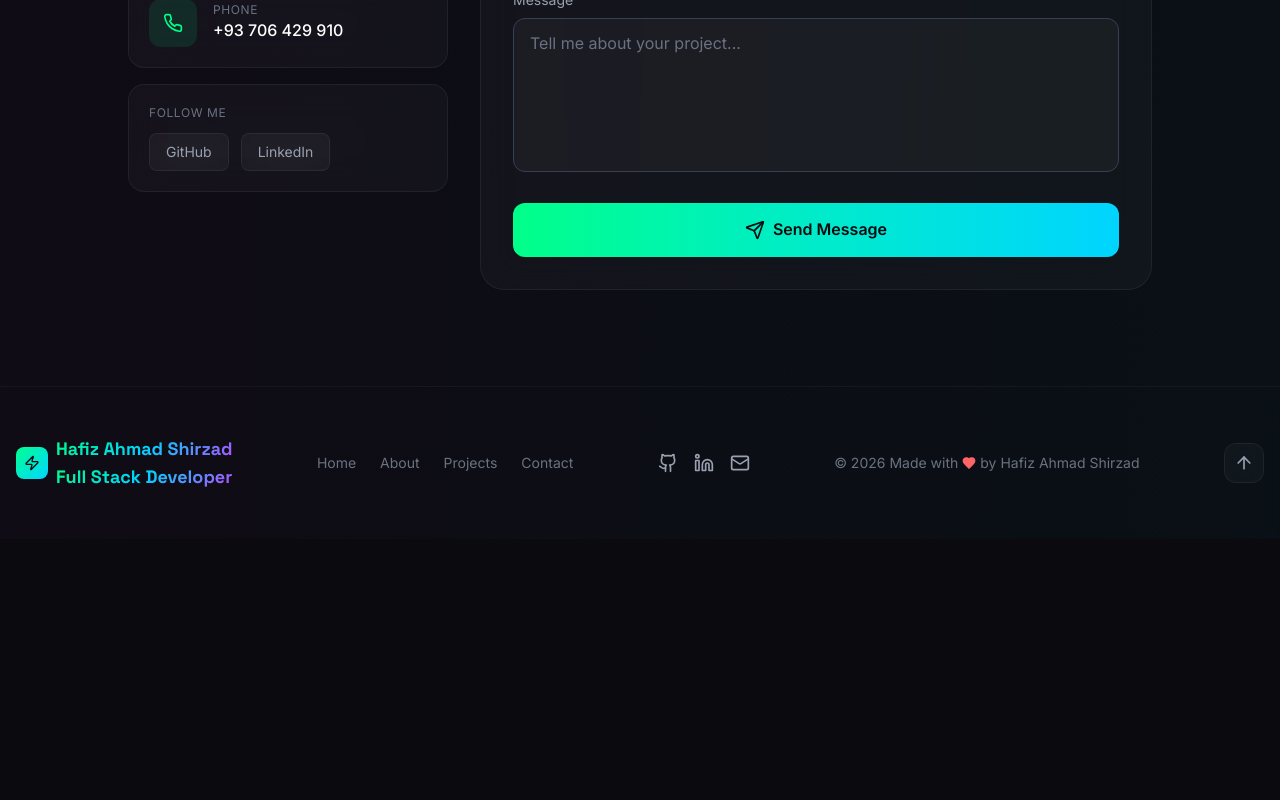
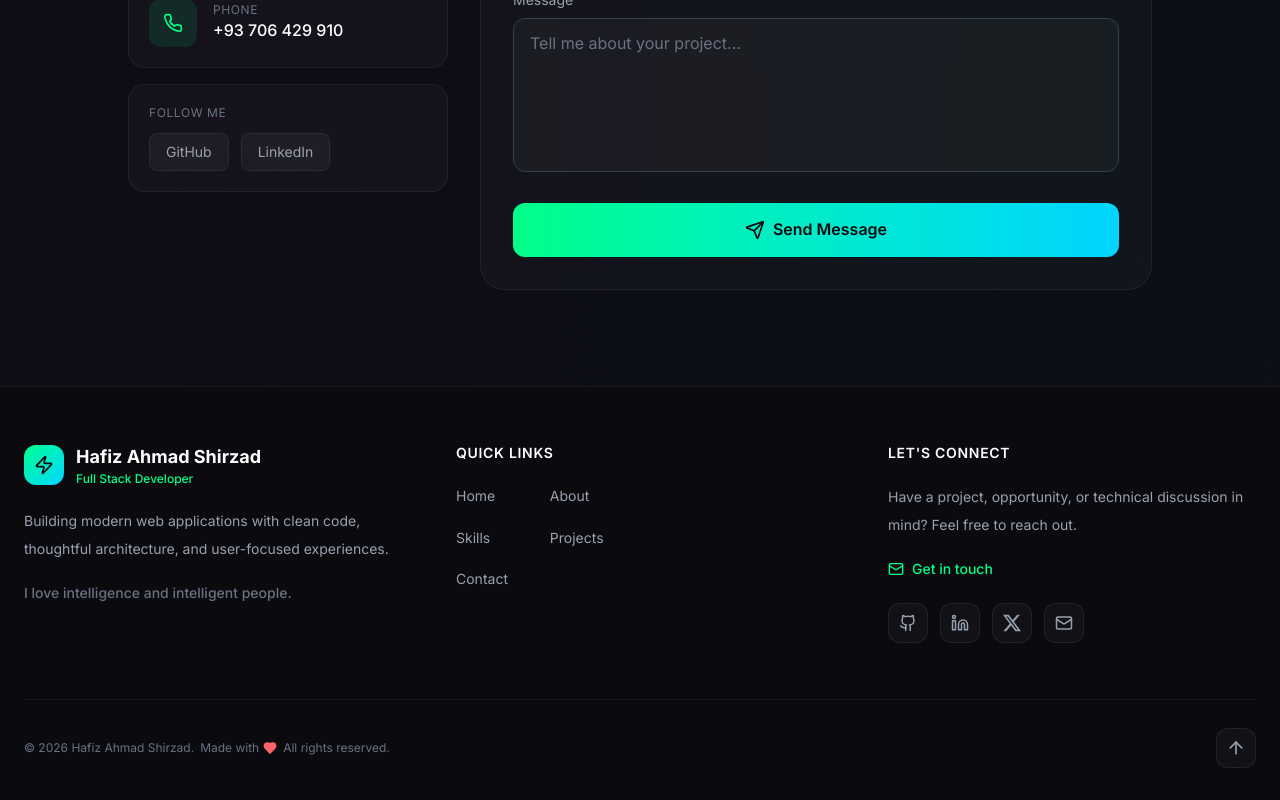
Before and after one commit to Haifz-Ahmad-Shirzad/HafizPortfolioWebsite, a React (Vite) app: page / in a window 1280 px wide. Shown: the part 8242-9042 px from the top of the page. Before the commit the page ends 8781 px from the top, so only its background shows below. Built offline with nearby package versions, Linux system fonts and the light colour scheme.

Commit message:
Improve portfolio footer layout and alignment

```diff
--- a/src/components/Footer.jsx
+++ b/src/components/Footer.jsx
@@ -1,83 +1,161 @@
-// src/components/Footer.jsx
-import { Heart, ArrowUp, Zap } from "lucide-react";
-import { Github, Linkedin, Mail } from "lucide-react";
+import { Heart, ArrowUp, Zap, Github, Linkedin, Mail } from "lucide-react";
+import { SiX } from "react-icons/si";
 
 const Footer = () => {
+  const currentYear = new Date().getFullYear();
+
+  const quickLinks = [
+    { name: "Home", href: "#home" },
+    { name: "About", href: "#about" },
+    { name: "Skills", href: "#skills" },
+    { name: "Projects", href: "#projects" },
+    { name: "Contact", href: "#contact" },
+  ];
+
+  const socialLinks = [
+    {
+      name: "GitHub",
+      href: "https://github.com/Haifz-Ahmad-Shirzad",
+      icon: Github,
+    },
+    {
+      name: "LinkedIn",
+      href: "https://www.linkedin.com/in/hafiz-ahmad-shirzad-297868335",
+      icon: Linkedin,
+    },
+    {
+      name: "X",
+      href: "https://x.com/HafizAhmad6mk",
+      icon: SiX,
+    },
+    {
+      name: "Email",
+      href: "mailto:hafizahmadshirzad@gmail.com",
+      icon: Mail,
+    },
+  ];
+
   const scrollToTop = () => {
-    window.scrollTo({ top: 0, behavior: "smooth" });
+    window.scrollTo({
+      top: 0,
+      behavior: "smooth",
+    });
   };
 
   return (
-    <footer className="relative py-12 px-4 border-t border-white/[0.04]">
-      <div className="mx-auto max-w-7xl">
-        <div className="flex flex-col items-center justify-between gap-8 md:flex-row">
-          {/* Logo */}
-          <div className="flex items-center gap-2">
-            <div className="w-8 h-8 rounded-lg bg-gradient-to-br from-[#00ff88] to-[#00d4ff] flex items-center justify-center">
-              <Zap className="w-4 h-4 text-[#0a0a0f]" />
-            </div>
-            <span className="text-lg font-bold font-display">
-              <span className=" text-gradient  block">Hafiz Ahmad Shirzad</span>
-              <span className="text-gradient">Full Stack Developer</span>
-            </span>
+    <footer className="relative border-t border-white/[0.06] bg-[#0a0a0f]">
+      <div className="mx-auto max-w-7xl px-6 pt-14 pb-8">
+        {/* Main Footer */}
+        <div className="grid grid-cols-1 items-start gap-10 sm:grid-cols-2 lg:grid-cols-3 lg:gap-16">
+          {/* Branding */}
+          <div className="flex flex-col items-start space-y-5">
+            <a
+              href="#home"
+              aria-label="Hafiz Ahmad Shirzad, back to home"
+              className="inline-flex items-center gap-3"
+            >
+              <div className="flex h-10 w-10 shrink-0 items-center justify-center rounded-xl bg-gradient-to-br from-[#00ff88] to-[#00d4ff]">
+                <Zap className="h-5 w-5 text-[#0a0a0f]" />
+              </div>
+
+              <div>
+                <h3 className="text-lg font-bold text-white">
+                  Hafiz Ahmad Shirzad
+                </h3>
+                <p className="text-xs font-medium text-[#00ff88]">
+                  Full Stack Developer
+                </p>
+              </div>
+            </a>
+
+            <p className="max-w-sm text-sm leading-7 text-gray-400">
+              Building modern web applications with clean code, thoughtful
+              architecture, and user-focused experiences.
+            </p>
+
+            <p className="text-sm font-medium text-gray-500">
+              I love intelligence and intelligent people.
+            </p>
           </div>
 
-          {/* Links */}
-          <div className="flex items-center gap-6 text-sm text-gray-500">
-            <a href="#" className="hover:text-[#00ff88] transition-colors">
-              Home
-            </a>
-            <a href="#" className="hover:text-[#00ff88] transition-colors">
-              About
-            </a>
-            <a href="#" className="hover:text-[#00ff88] transition-colors">
-              Projects
-            </a>
-            <a href="#" className="hover:text-[#00ff88] transition-colors">
-              Contact
-            </a>
+          {/* Quick Navigation */}
+          <div className="flex flex-col items-start">
+            <h3 className="mb-5 text-sm font-semibold uppercase tracking-wider text-white">
+              Quick Links
+            </h3>
+
+            <nav aria-label="Footer navigation">
+              <ul className="grid grid-cols-2 gap-x-10 gap-y-4">
+                {quickLinks.map((link) => (
+                  <li key={link.name}>
+                    <a
+                      href={link.href}
+                      className="text-sm text-gray-400 transition-colors duration-200 hover:text-[#00ff88] focus-visible:outline-none focus-visible:text-[#00ff88]"
+                    >
+                      {link.name}
+                    </a>
+                  </li>
+                ))}
+              </ul>
+            </nav>
           </div>
-          <div className="flex items-center gap-4">
-            <a
-              href="https://github.com/Haifz-Ahmad-Shirzad"
-              target="_blank"
-              rel="noopener noreferrer"
-              className="text-gray-400 hover:text-[#00ff88] transition-colors"
-            >
-              <Github className="w-5 h-5" />
-            </a>
 
-            <a
-              href="https://www.linkedin.com/in/hafiz-ahmad-shirzad-297868335"
-              target="_blank"
-              rel="noopener noreferrer"
-              className="text-gray-400 hover:text-[#00ff88] transition-colors"
-            >
-              <Linkedin className="w-5 h-5" />
-            </a>
+          {/* Connect */}
+          <div className="flex flex-col items-start">
+            <h3 className="mb-5 text-sm font-semibold uppercase tracking-wider text-white">
+              Let's Connect
+            </h3>
+
+            <p className="mb-5 max-w-sm text-sm leading-7 text-gray-400">
+              Have a project, opportunity, or technical discussion in mind? Feel
+              free to reach out.
+            </p>
 
             <a
               href="mailto:hafizahmadshirzad@gmail.com"
-              className="text-gray-400 hover:text-[#00ff88] transition-colors"
+              className="inline-flex items-center gap-2 text-sm font-medium text-[#00ff88] transition-colors hover:text-white"
             >
-              <Mail className="w-5 h-5" />
+              <Mail className="h-4 w-4" />
+              Get in touch
             </a>
+
+            <div className="mt-6 flex items-center gap-3">
+              {socialLinks.map(({ name, href, icon: Icon }) => (
+                <a
+                  key={name}
+                  href={href}
+                  target={name === "Email" ? undefined : "_blank"}
+                  rel={name === "Email" ? undefined : "noopener noreferrer"}
+                  aria-label={name}
+                  title={name}
+                  className="flex h-10 w-10 items-center justify-center rounded-xl border border-white/[0.08] bg-white/[0.03] text-gray-400 transition-all duration-300 hover:-translate-y-1 hover:border-[#00ff88]/40 hover:bg-[#00ff88]/10 hover:text-[#00ff88] focus-visible:outline-none focus-visible:ring-2 focus-visible:ring-[#00ff88]"
+                >
+                  <Icon className="h-[18px] w-[18px]" />
+                </a>
+              ))}
+            </div>
           </div>
+        </div>
 
-          {/* Copyright */}
-
-          <p className="flex items-center gap-1 text-sm text-gray-500">
-            © {new Date().getFullYear()} Made with{" "}
-            <Heart className="w-3.5 h-3.5 text-red-400 fill-red-400" />
-            by Hafiz Ahmad Shirzad
+        {/* Bottom Footer */}
+        <div className="mt-14 flex flex-col items-center justify-between gap-5 border-t border-white/[0.06] pt-7 sm:flex-row">
+          <p className="flex flex-wrap items-center justify-center gap-1.5 text-center text-xs leading-6 text-gray-500 sm:justify-start">
+            <span>© {currentYear} Hafiz Ahmad Shirzad.</span>
+            <span className="inline-flex items-center gap-1">
+              Made with
+              <Heart className="h-3.5 w-3.5 shrink-0 fill-red-400 text-red-400" />
+            </span>
+            <span>All rights reserved.</span>
           </p>
 
-          {/* Scroll to Top */}
           <button
+            type="button"
             onClick={scrollToTop}
-            className="w-10 h-10 rounded-xl glass-card flex items-center justify-center text-gray-400 hover:text-[#00ff88] hover:border-[#00ff88]/30 transition-all duration-300"
+            aria-label="Scroll to top"
+            title="Back to top"
+            className="flex h-10 w-10 shrink-0 items-center justify-center rounded-xl border border-white/[0.08] bg-white/[0.03] text-gray-400 transition-all duration-300 hover:-translate-y-1 hover:border-[#00ff88]/40 hover:bg-[#00ff88]/10 hover:text-[#00ff88] focus-visible:outline-none focus-visible:ring-2 focus-visible:ring-[#00ff88]"
           >
-            <ArrowUp className="w-5 h-5" />
+            <ArrowUp className="h-5 w-5" />
           </button>
         </div>
       </div>
```
